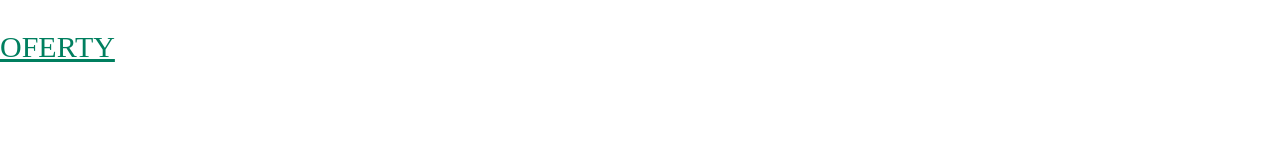
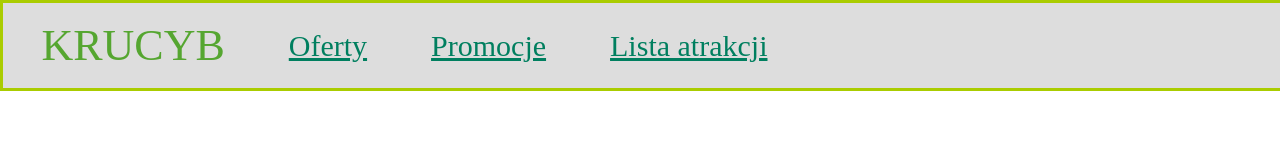
Before and after one commit to Caranthi/Travel-Agency, a React app in the folder frontend/: page / in a window 1280 px wide. Built offline with nearby package versions, Linux system fonts and the light colour scheme.

Commit message:
Added default header

```diff
--- a/frontend/src/components/TravelAgency.js
+++ b/frontend/src/components/TravelAgency.js
@@ -1,12 +1,12 @@
 import React from "react";
 import '../styles/TravelAgency.css';
 
-import ClickableText from "./atoms/ClickableText";
+import Header from "./organisms/Header";
 
 const TravelAgency = () => {
     return (
         <div className="TravelAgency">
-            <ClickableText value="OFERTY"/>
+            <Header/>
         </div>
     );
 }
--- a/frontend/src/components/atoms/ClickableText.js
+++ b/frontend/src/components/atoms/ClickableText.js
@@ -1,10 +1,10 @@
 import React from "react";
 import '../../styles/atoms/ClickableText.css';
 
-const ClickableText = (props) => {
+const ClickableText = ({value}) => {
 
     return (
-        <p className="ClickableText">{props.value}</p>
+        <p className="ClickableText">{value}</p>
     );
 }
 
--- /dev/null
+++ b/frontend/src/components/organisms/Header.js
@@ -0,0 +1,24 @@
+import React from "react";
+
+import '../../styles/organisms/Header.css'
+import ClickableText from "../atoms/ClickableText";
+
+const Header = () =>
+{
+    const companyName = "KRUCYB";
+    const offersButton = "Oferty";
+    const entertainersButton = "Lista atrakcji";
+    const bargainsButton = "Promocje";
+    const addOfferButton = "Dodaj ofertę";
+
+    return(
+        <div className="Header">
+            <p className="companyName">{companyName}</p>
+            <ClickableText value={offersButton}/>
+            <ClickableText value={bargainsButton}/>
+            <ClickableText value={entertainersButton}/>
+        </div>
+    );
+}
+
+export default Header;
--- a/frontend/src/styles/Consts.css
+++ b/frontend/src/styles/Consts.css
@@ -2,7 +2,10 @@
     --font-style: Abril;
 
     --font-size-button: 30px;
+    --font-size-title: 44px;
 
-    --font-colour-text-primary: #007F5F;
-    --font-colour-text-primary-hover: #55A630;
+    --colour-text-primary: #007F5F;
+    --colour-text-primary-hover: #55A630;
+    --colour-primary: #AACC00;
+    --colour-background: #DDDDDD;
 }
--- a/frontend/src/styles/TravelAgency.css
+++ b/frontend/src/styles/TravelAgency.css
@@ -2,4 +2,6 @@
 
 .TravelAgency{
     font-family: var(--font-style);
+    width: 100%;
+    height: 100%;
 }
--- a/frontend/src/styles/atoms/ClickableText.css
+++ b/frontend/src/styles/atoms/ClickableText.css
@@ -1,12 +1,13 @@
 @import '../Consts.css';
 
 .ClickableText {
-    color: var(--font-colour-text-primary);
+    color: var(--colour-text-primary);
     font-size: var(--font-size-button);
     cursor: pointer;
     text-decoration: underline;
+    margin-left: 5%;
 }
 
 .ClickableText:hover{
-    color: var(--font-colour-text-primary-hover);
+    color: var(--colour-text-primary-hover);
 }
--- /dev/null
+++ b/frontend/src/styles/organisms/Header.css
@@ -0,0 +1,17 @@
+@import "../Consts.css";
+
+.Header{
+    color: var(--colour-primary);
+    background-color: var(--colour-background);
+    display: flex;
+    align-items: center;
+    width: 100%;
+    height: 85px;
+    border: solid;
+}
+
+.companyName{
+    font-size: var(--font-size-title);
+    color: var(--colour-text-primary-hover);
+    margin-left: 3%;
+}
```
